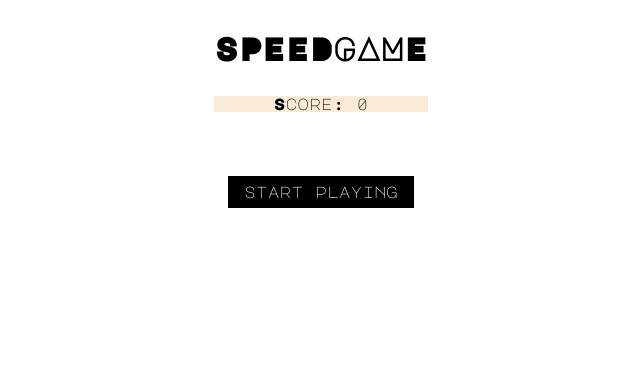
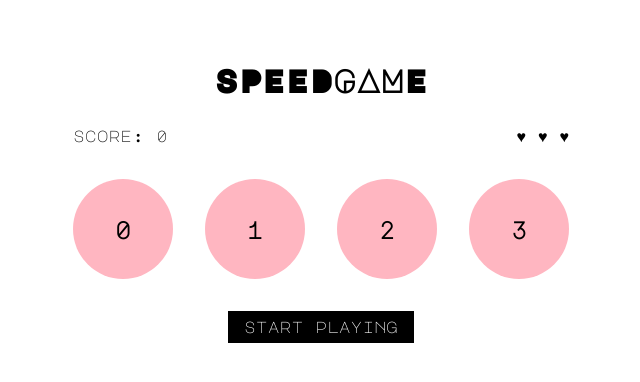
Before and after one commit to pixelsnow/speedgame_react, a React (Create React App) app: page / in a window 1280 px wide. Shown: the top 382 px of the page, without its empty margins (319-959 px from the left). Built offline with nearby package versions, Linux system fonts and the light colour scheme.

Commit message:
add working version with modal and clickable circles

```diff
--- a/src/App.css
+++ b/src/App.css
@@ -1,7 +1,7 @@
 @import url("https://fonts.googleapis.com/css2?family=Major+Mono+Display&display=swap");
 
 .App {
-  margin-top: 2rem;
+  margin-top: 4rem;
   max-width: 800px;
   text-align: center;
   font-family: "Major Mono Display", monospace;
@@ -11,12 +11,15 @@ h1 {
   margin-bottom: 2rem;
 }
 
+.game-info-bar {
+  margin: 2rem 0;
+  display: flex;
+  justify-content: space-between;
+}
 .game-score {
-  background-color: antiquewhite;
-  margin: 2rem 0;
+  /* background-color: antiquewhite; */
 }
-
-.game-score .circle-container {
+.circle-container {
   display: flex;
   justify-content: space-between;
   gap: 2rem;
--- a/src/App.jsx
+++ b/src/App.jsx
@@ -6,6 +6,7 @@ import Modal from "./Modal";
 class App extends Component {
   state = {
     score: 0,
+    lives: 3,
     circlesNum: 4,
     circles: [],
     startButtonActive: true,
@@ -31,29 +32,36 @@ class App extends Component {
     this.setState({ modalActive: true });
   };
 
-  fillCircleArray = () => {
+  componentDidMount() {
     let res = [];
     for (let i = 0; i < this.state.circlesNum; i++)
       res.push({ id: i, active: false });
-    console.log(res);
+    console.log(`circles array set to: ${res}`);
     this.setState({ circles: res });
-  };
+  }
 
   clickCircle = (key) => {
     console.log("circle ", key, " clicked");
+    this.setState({ score: this.state.score + 1 });
   };
 
   render() {
-    /* this.fillCircleArray(); THIS CRASHES THINGS */
-
     const circles = this.state.circles.map((circle) => (
-      <Circle key={circle.id} onClick={() => this.clickCircle(circle.id)} />
+      <Circle
+        key={circle.id}
+        id={circle.id}
+        clickHandler={() => this.clickCircle(circle.id)}
+      />
     ));
 
     return (
       <div className="App">
         <h1>SPEEDGAME</h1>
-        <p className="game-score">Score: {this.state.score}</p>
+        <div className="game-info-bar">
+          <p className="game-score">score: {this.state.score}</p>
+          <p className="lives">♥ ♥ ♥</p>
+        </div>
+
         <div className="circle-container">{circles}</div>
         {this.state.startButtonActive && (
           <button className="start-btn" onClick={this.startGame}>
@@ -62,7 +70,7 @@ class App extends Component {
         )}
         {this.state.endButtonActive && (
           <button className="end-btn" onClick={this.endGame}>
-            Stop playing
+            stop playing
           </button>
         )}
         {this.state.modalActive && (
--- a/src/Circle.css
+++ b/src/Circle.css
@@ -6,4 +6,8 @@
   display: flex;
   justify-content: center;
   align-items: center;
+  cursor: pointer;
 }
+
+.Circle:hover {
+}
--- a/src/Circle.jsx
+++ b/src/Circle.jsx
@@ -3,8 +3,8 @@ import "./Circle.css";
 
 const Circle = (props) => {
   return (
-    <div className="Circle">
-      <h2>{props.key}</h2>
+    <div className="Circle" onClick={props.clickHandler}>
+      <h2>{props.id}</h2>
     </div>
   );
 };
--- /dev/null
+++ b/src/Modal.css
@@ -0,0 +1,38 @@
+.overlay {
+  background-color: rgba(0, 0, 0, 0.313);
+  position: absolute;
+  top: 0;
+  right: 0;
+  height: 100vh;
+  width: 100vw;
+  display: flex;
+  justify-content: center;
+  align-items: center;
+}
+
+.modal {
+  background-color: antiquewhite;
+  height: 200px;
+  width: 300px;
+  position: relative;
+  display: flex;
+  align-items: center;
+  justify-content: center;
+  flex-direction: column;
+  gap: 2rem;
+}
+
+.close-modal {
+  position: absolute;
+  top: 1rem;
+  right: 1rem;
+  border-radius: 50%;
+  border: none;
+  height: 1.5rem;
+  width: 1.5rem;
+  background-color: black;
+  color: white;
+  display: flex;
+  justify-content: center;
+  align-items: center;
+}
--- a/src/Modal.jsx
+++ b/src/Modal.jsx
@@ -1,11 +1,16 @@
 import React from "react";
+import "./Modal.css";
 
 const Modal = (props) => {
   return (
-    <div>
-      <h2>Modal</h2>
-      <p>Score: {props.score}</p>
-      <button onClick={props.closeModal}>X</button>
+    <div className="overlay">
+      <div className="modal">
+        <h2>Modal</h2>
+        <p>Score: {props.score}</p>
+        <button className="close-modal" onClick={props.closeModal}>
+          X
+        </button>
+      </div>
     </div>
   );
 };
```
